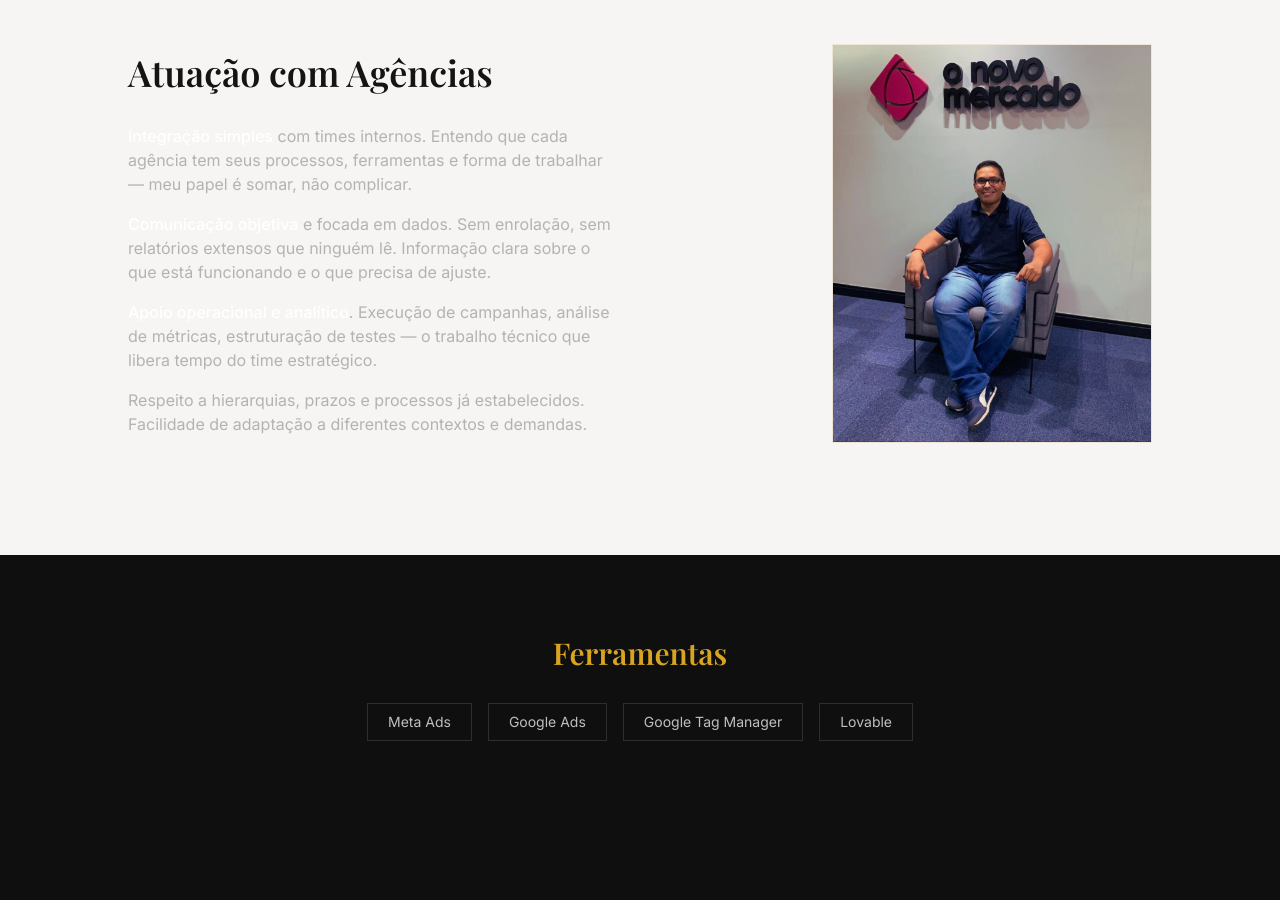
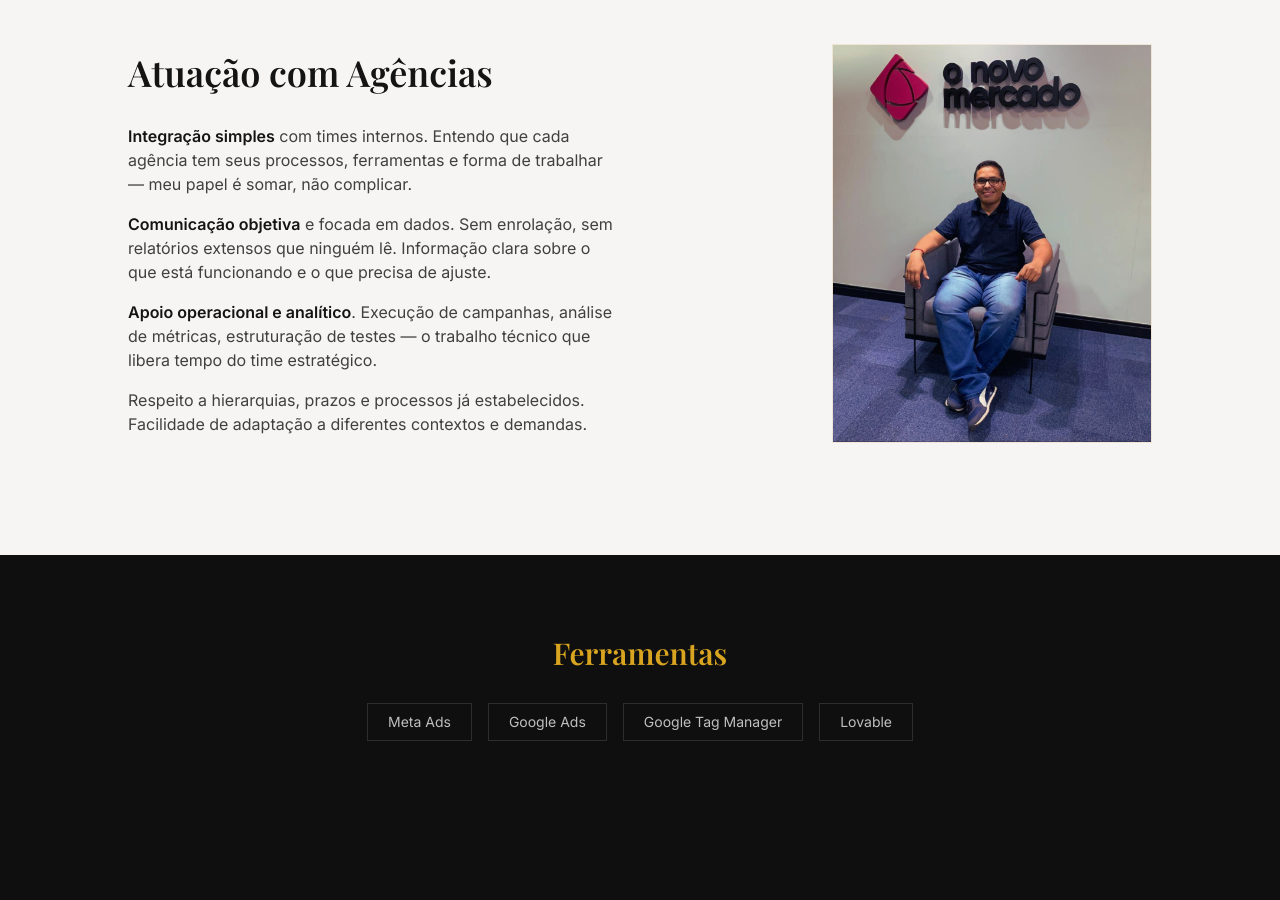
Before and after one commit to diegofintelman/fintelmannd, a React (Vite) app: page /trafego in a window 1280 px wide. Shown: the part 6100-7000 px from the top of the page. Built offline with nearby package versions, Linux system fonts and the light colour scheme; the HTML template or start-up script is replaced by a standard one.

Commit message:
Changes
Co-authored-by: diegofintelman <236415993+diegofintelman@users.noreply.github.com>

```diff
--- a/src/components/portfolio-landing/AgencySection.tsx
+++ b/src/components/portfolio-landing/AgencySection.tsx
@@ -11,7 +11,7 @@ const AgencySection = () => {
               Atuação com Agências
             </h2>
 
-            <div className="space-y-4 text-muted-foreground">
+            <div className="space-y-4 text-[hsl(0,0%,25%)] [&_span]:text-[hsl(0,0%,8%)] [&_span]:font-semibold">
               <p>
                 <span className="text-foreground font-medium">Integração simples</span> com
                 times internos. Entendo que cada agência tem seus processos, ferramentas e
```
